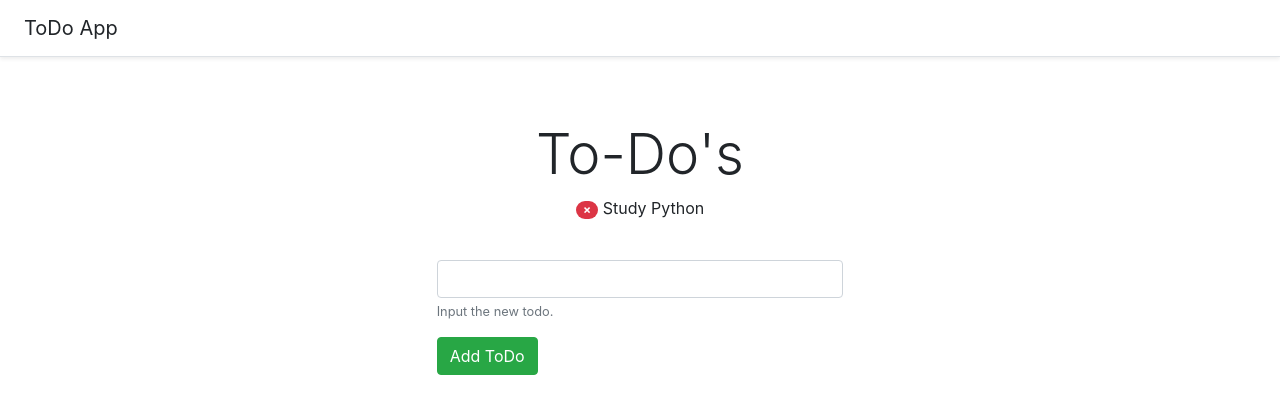
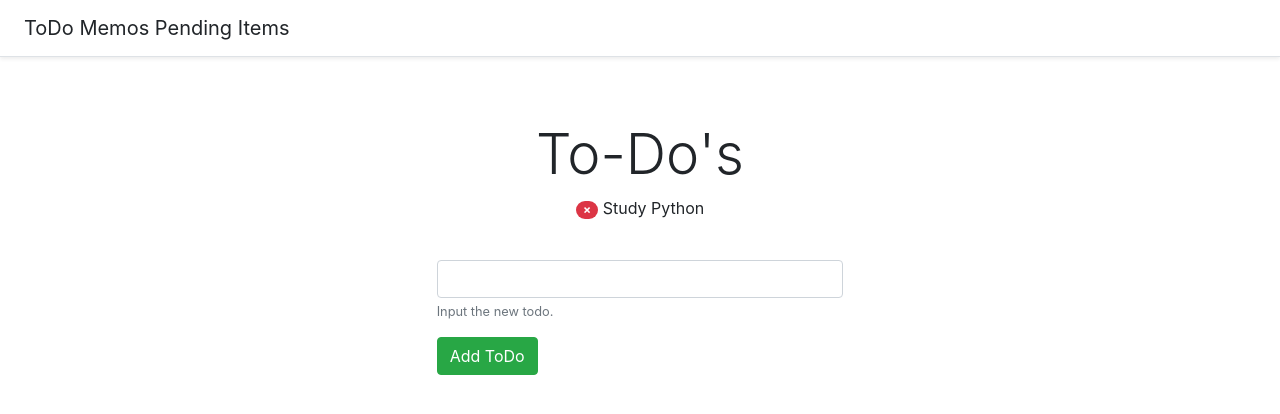
Before and after one commit to adantop/todos-frontend, a plain HTML site: page index.html in a window 1280 px wide. Drawn offline with nearby package versions, Linux system fonts and the light colour scheme.

Commit message:
personalize homepage

```diff
--- a/index.html
+++ b/index.html
@@ -9,7 +9,7 @@
 </head>
 <body>
   <div class="d-flex flex-column flex-md-row align-items-center p-3 px-md-4 mb-3 bg-white border-bottom shadow-sm">
-    <h5 class="my-0 mr-md-auto font-weight-normal">ToDo App</h5>
+    <h5 class="my-0 mr-md-auto font-weight-normal">ToDo Memos Pending Items</h5>
   </div>
   <div class="todos-header px-3 py-3 pt-md-5 pb-md-4 mx-auto text-center">
     <h1 class="display-4">To-Do's</h1>
```
